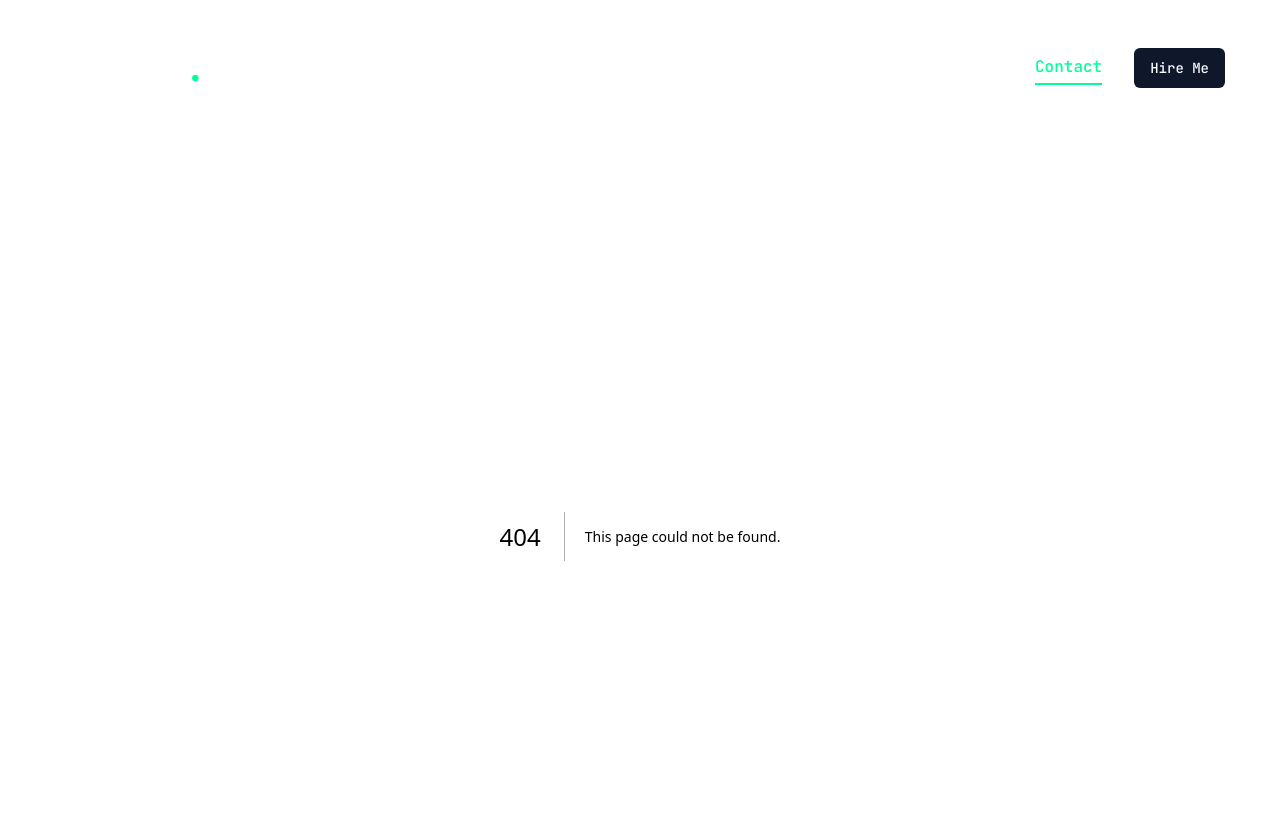
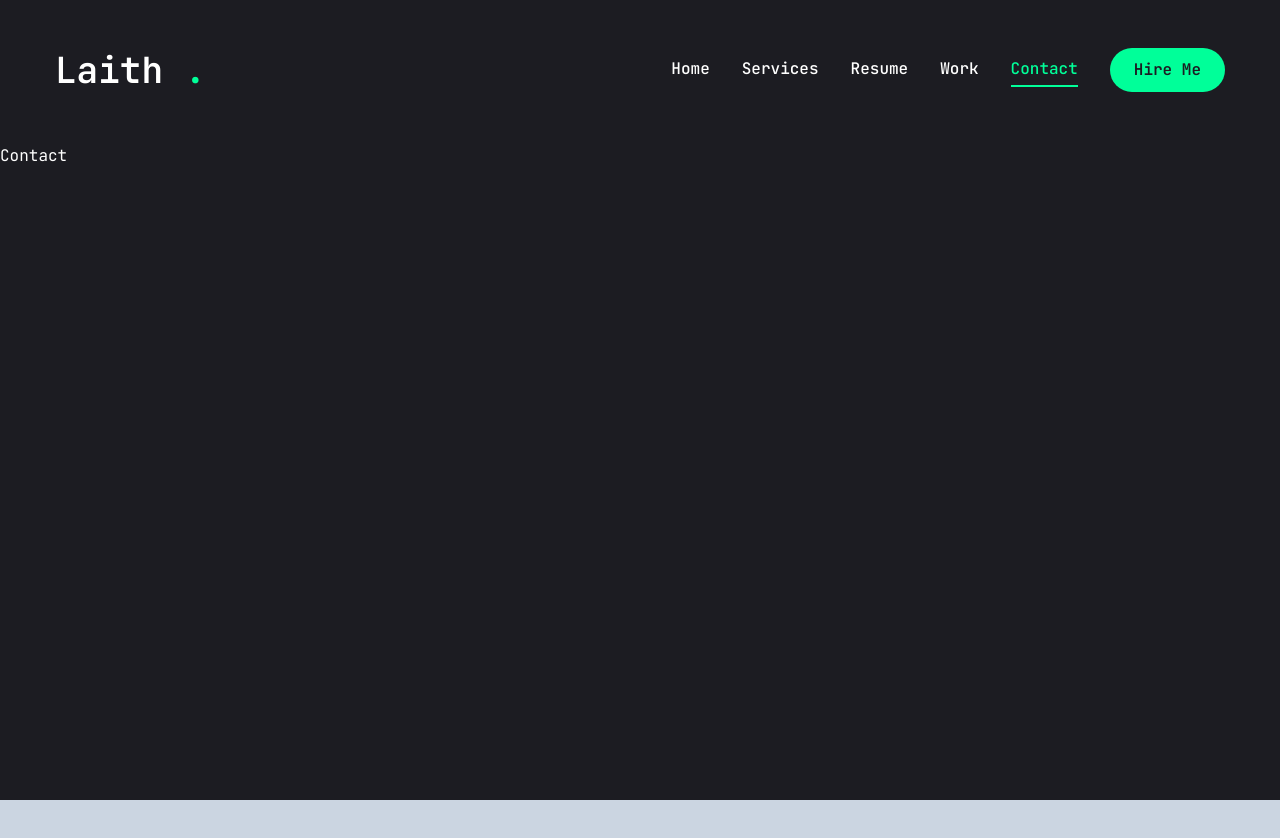
Before and after one commit to abufadda01/laith-porfoli, a Next.js app: page /contact in a window 1280 px wide. Before the commit this address had no page. Shown: the top 838 px of the page. After the commit the page ends 800 px from the top, so only its background shows below. Built offline with nearby package versions, Linux system fonts and the light colour scheme.

Commit message:
navbar ,  header , motion , animation

```diff
--- /dev/null
+++ b/app/contact/page.jsx
@@ -0,0 +1,9 @@
+import React from 'react'
+
+const Contact = () => {
+  return (
+    <div>Contact</div>
+  )
+}
+
+export default Contact
--- a/app/layout.js
+++ b/app/layout.js
@@ -1,6 +1,9 @@
 import { JetBrains_Mono } from "next/font/google";
 import "./globals.css";
 import Header from "@/components/Header";
+import PageTransition from "@/components/PageTransition";
+import StairTransition from "@/components/StairTransition";
+
 
 const jetbrainsMono = JetBrains_Mono({
   subsets: ["latin"] ,
@@ -8,17 +11,24 @@
   variable : "--font-jetbrainsMono",
 });
 
+
+
 export const metadata = {
   title: "Create Next App",
   description: "Generated by create next app",
 };
+
+
 
 export default function RootLayout({ children }) {
   return (
     <html lang="en">
       <body className={jetbrainsMono.variable}>
         <Header/>
-        {children}
+        <StairTransition/>
+        <PageTransition>
+          {children}
+        </PageTransition>
       </body>
     </html>
   );
--- a/components/Header.jsx
+++ b/components/Header.jsx
@@ -2,6 +2,7 @@
 import Link from 'next/link'
 import { Button } from './ui/button'
 import Nav from "@/components/Nav"
+import MobileNav from './MobileNav'
 
 
 const Header = () => {
@@ -31,7 +32,7 @@
 
             {/* mobile nav */}
             <div className='xl:hidden'>
-                mobile nav
+                <MobileNav/>
             </div>
 
         </div>
--- /dev/null
+++ b/components/MobileNav.jsx
@@ -0,0 +1,66 @@
+"use client"
+
+import React from 'react'
+import {Sheet , SheetContent , SheetTrigger} from "@/components/ui/sheet"
+import { usePathname } from 'next/navigation'
+import {CiMenuFries} from "react-icons/ci"
+import Link from 'next/link'
+
+
+const links = [
+    {
+        name : "home" ,
+        path : "/"
+    },
+    {
+        name : "services" ,
+        path : "/services"
+    },
+    {
+        name : "resume" ,
+        path : "/resume"
+    },
+    {
+        name : "work" ,
+        path : "/work"
+    },
+    {
+        name : "contact" ,
+        path : "/contact"
+    },
+]
+
+
+
+const MobileNav = () => {
+
+    const pathName = usePathname()
+
+  return (
+    <Sheet>
+
+        <SheetTrigger className='flex justify-center items-center'>
+            <CiMenuFries className='text-[32px] text-accent'/>
+        </SheetTrigger>
+
+        <SheetContent className="flex flex-col">
+
+            <div className='mt-32 mb-20 text-center text-2xl '>
+                <Link href={"/"}>
+                <h1 className='text-4xl font-semibold'>Laith <span className='text-accent'>.</span></h1>
+            </Link>
+            </div>
+
+            <nav className='flex flex-col justify-center gap-8 items-center'>
+                {links.map((link , index) => (
+                    <Link className={`${link.path === pathName && "text-accent border-b-2 border-accent"} text-xl capitalize hover:text-accent transition-all`} key={index} href={link.path}>{link.name}</Link>
+                ))}
+            </nav>
+
+        </SheetContent>
+
+    </Sheet>
+  )
+}
+
+export default MobileNav
--- /dev/null
+++ b/components/PageTransition.jsx
@@ -0,0 +1,32 @@
+"use client"
+
+import React from 'react'
+import {AnimatePresence , motion} from "framer-motion"
+import { usePathname } from 'next/navigation'
+
+
+const PageTransition = ({children}) => {
+
+    const pathName = usePathname()
+
+  return (
+    <AnimatePresence>
+
+        <div key={pathName}>
+
+            <motion.div
+                initial={{opacity : 1}}
+                animate={{opacity : 0 , transition : {delay : 0.5 , duration : 0.6 , ease : "easeInOut"}}}
+                className='h-screen w-screen fixed bg-primary top-0 pointer-events-none'
+            />
+
+            {children}
+
+        </div>
+
+    </AnimatePresence>
+  )
+}
+
+
+export default PageTransition
--- /dev/null
+++ b/components/StairTransition.jsx
@@ -0,0 +1,39 @@
+"use client"
+import { AnimatePresence , motion } from 'framer-motion'
+import React from 'react'
+import { usePathname } from 'next/navigation'
+import Stairs from './Stairs'
+
+
+const StairTransition = () => {
+
+    const pathName = usePathname()
+
+  return (
+    <>
+        <AnimatePresence mode='wait'>
+
+            <div key={pathName}>
+
+                <div className='h-screen w-screen fixed top-0 left-0 right-0 pointer-events-none z-40 flex'>
+                    <Stairs/>
+                </div>
+
+                <motion.div
+                className="h-full w-full fixed bg-primary pointer-events-none"
+                initial={{opacity : 1}}
+                animate={{
+                   opacity : 0 ,
+                   transition :  {duration : 0.4 , ease : "easeInOut" , delay : 1}
+                }}
+            />
+
+            </div>
+
+        </AnimatePresence>
+
+    </>
+  )
+}
+
+export default StairTransition
--- /dev/null
+++ b/components/Stairs.jsx
@@ -0,0 +1,46 @@
+import React from 'react'
+import { animate , motion } from 'framer-motion'
+
+
+const stairsAnimation = {
+    initial : {
+        top : "0%"
+    },
+    animate : {
+        top : "100%"
+    },
+    exit : {
+        top : ["100%" , "0%"]
+    }
+}
+
+
+const reverseIndex = (index) => {
+    const totalSteps = 6
+    return totalSteps - index - 1
+}
+
+
+
+const Stairs = () => {
+  return (
+    <>
+        {[...Array(6)].map((_ , index) => {
+            return <motion.div
+                key={index}
+                variants={stairsAnimation}
+                initial="initial"
+                animate="animate"
+                exit="exit"
+                transition={{
+                    duration : 0.2 , ease : "easeInOut" , delay : reverseIndex(index) * 0.1
+                }}
+                className="h-full w-full bg-slate-300 relative"
+            />
+        })}
+    </>
+  )
+}
+
+
+export default Stairs
--- a/components/ui/button.jsx
+++ b/components/ui/button.jsx
@@ -5,25 +5,18 @@
 import { cn } from "@/lib/utils"
 
 const buttonVariants = cva(
-  "inline-flex items-center justify-center whitespace-nowrap rounded-md text-sm font-medium ring-offset-white transition-colors focus-visible:outline-none focus-visible:ring-2 focus-visible:ring-slate-950 focus-visible:ring-offset-2 disabled:pointer-events-none disabled:opacity-50 dark:ring-offset-slate-950 dark:focus-visible:ring-slate-300",
+  "inline-flex items-center justify-center whitespace-nowrap rounded-full text-base font-semibold ring-offset-white transition-colors",
   {
     variants: {
       variant: {
-        default: "bg-slate-900 text-slate-50 hover:bg-slate-900/90 dark:bg-slate-50 dark:text-slate-900 dark:hover:bg-slate-50/90",
-        destructive:
-          "bg-red-500 text-slate-50 hover:bg-red-500/90 dark:bg-red-900 dark:text-slate-50 dark:hover:bg-red-900/90",
-        outline:
-          "border border-slate-200 bg-white hover:bg-slate-100 hover:text-slate-900 dark:border-slate-800 dark:bg-slate-950 dark:hover:bg-slate-800 dark:hover:text-slate-50",
-        secondary:
-          "bg-slate-100 text-slate-900 hover:bg-slate-100/80 dark:bg-slate-800 dark:text-slate-50 dark:hover:bg-slate-800/80",
-        ghost: "hover:bg-slate-100 hover:text-slate-900 dark:hover:bg-slate-800 dark:hover:text-slate-50",
-        link: "text-slate-900 underline-offset-4 hover:underline dark:text-slate-50",
+        default: "bg-accent text-primary hover:bg-accent-hover",
+        primary : "bg-primary text-white" ,
+        outline : "border border-accent bg-transparent text-accent hover:bg-accent hover:text-primary"
       },
       size: {
-        default: "h-10 px-4 py-2",
-        sm: "h-9 rounded-md px-3",
-        lg: "h-11 rounded-md px-8",
-        icon: "h-10 w-10",
+        default: "h-[44px] px-6",
+        sm: "h-[48px] px-6",
+        lg: "h-[56px] px-8 text-sm uppercase traking-[2px]",
       },
     },
     defaultVariants: {
--- a/components/ui/sheet.jsx
+++ b/components/ui/sheet.jsx
@@ -2,9 +2,10 @@
 import * as React from "react"
 import * as SheetPrimitive from "@radix-ui/react-dialog"
 import { cva } from "class-variance-authority";
-import { X } from "lucide-react"
 
 import { cn } from "@/lib/utils"
+
+import {IoMdClose} from "react-icons/io"
 
 const Sheet = SheetPrimitive.Root
 
@@ -26,7 +27,7 @@
 SheetOverlay.displayName = SheetPrimitive.Overlay.displayName
 
 const sheetVariants = cva(
-  "fixed z-50 gap-4 bg-white p-6 shadow-lg transition ease-in-out data-[state=open]:animate-in data-[state=closed]:animate-out data-[state=closed]:duration-300 data-[state=open]:duration-500 dark:bg-slate-950",
+  "fixed z-50 gap-4 bg-primary p-6 shadow-lg transition ease-in-out data-[state=open]:animate-in data-[state=closed]:animate-out data-[state=closed]:duration-300 data-[state=open]:duration-500 dark:bg-slate-950",
   {
     variants: {
       side: {
@@ -35,7 +36,7 @@
           "inset-x-0 bottom-0 border-t data-[state=closed]:slide-out-to-bottom data-[state=open]:slide-in-from-bottom",
         left: "inset-y-0 left-0 h-full w-3/4 border-r data-[state=closed]:slide-out-to-left data-[state=open]:slide-in-from-left sm:max-w-sm",
         right:
-          "inset-y-0 right-0 h-full w-3/4  border-l data-[state=closed]:slide-out-to-right data-[state=open]:slide-in-from-right sm:max-w-sm",
+          "inset-y-0 right-0 h-full w-3/4  data-[state=closed]:slide-out-to-right data-[state=open]:slide-in-from-right sm:max-w-sm",
       },
     },
     defaultVariants: {
@@ -50,8 +51,8 @@
     <SheetPrimitive.Content ref={ref} className={cn(sheetVariants({ side }), className)} {...props}>
       {children}
       <SheetPrimitive.Close
-        className="absolute right-4 top-4 rounded-sm opacity-70 ring-offset-white transition-opacity hover:opacity-100 focus:outline-none focus:ring-2 focus:ring-slate-950 focus:ring-offset-2 disabled:pointer-events-none data-[state=open]:bg-slate-100 dark:ring-offset-slate-950 dark:focus:ring-slate-300 dark:data-[state=open]:bg-slate-800">
-        <X className="h-4 w-4" />
+        className="absolute right-8 top-8 transition-opacity outline-none ">
+        <IoMdClose className="text-3xl text-accent" />
         <span className="sr-only">Close</span>
       </SheetPrimitive.Close>
     </SheetPrimitive.Content>
--- a/package.json
+++ b/package.json
@@ -17,10 +17,12 @@
     "@radix-ui/react-tooltip": "^1.1.2",
     "class-variance-authority": "^0.7.0",
     "clsx": "^2.1.1",
+    "framer-motion": "^11.3.4",
     "lucide-react": "^0.408.0",
     "next": "14.2.5",
     "react": "^18",
     "react-dom": "^18",
+    "react-icons": "^5.2.1",
     "tailwind-merge": "^2.4.0",
     "tailwindcss-animate": "^1.0.7"
   },
```
Also changed, not shown: 1 other file (tests, documents, lock files or other folders).
